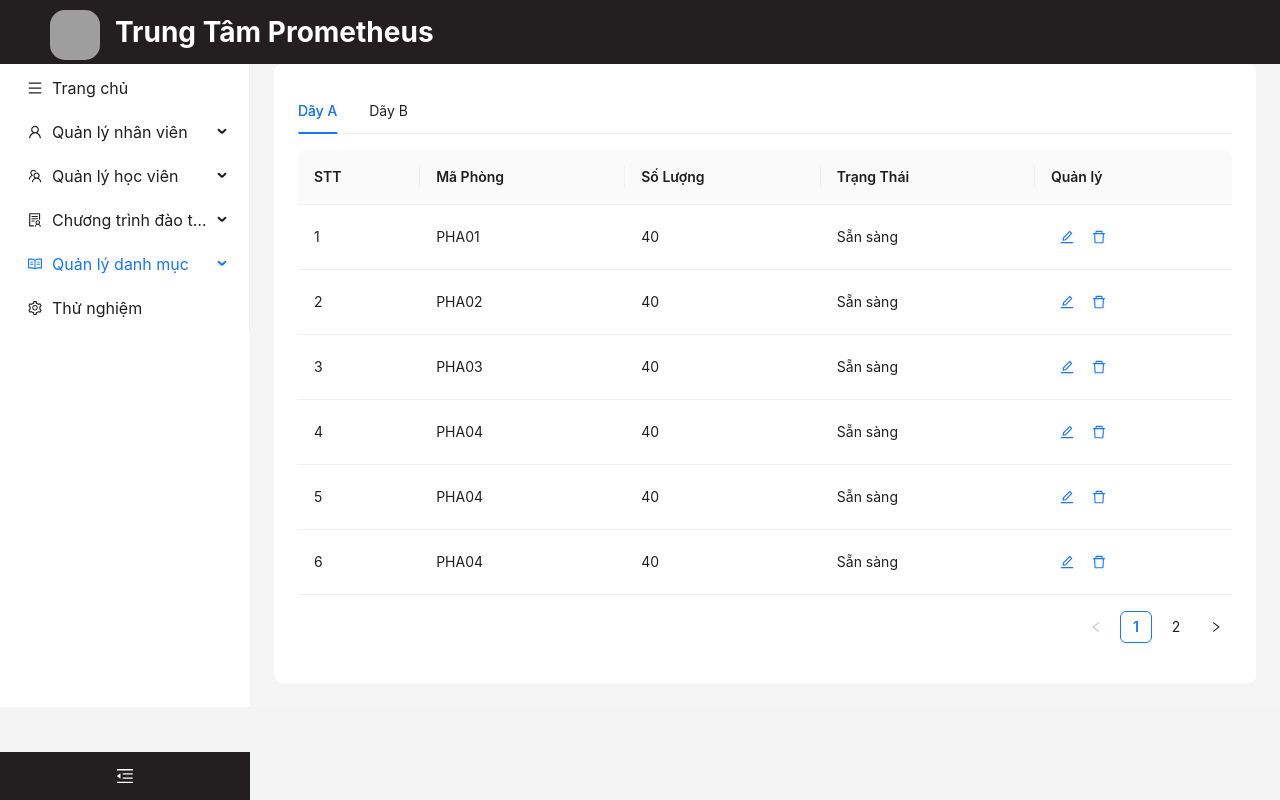
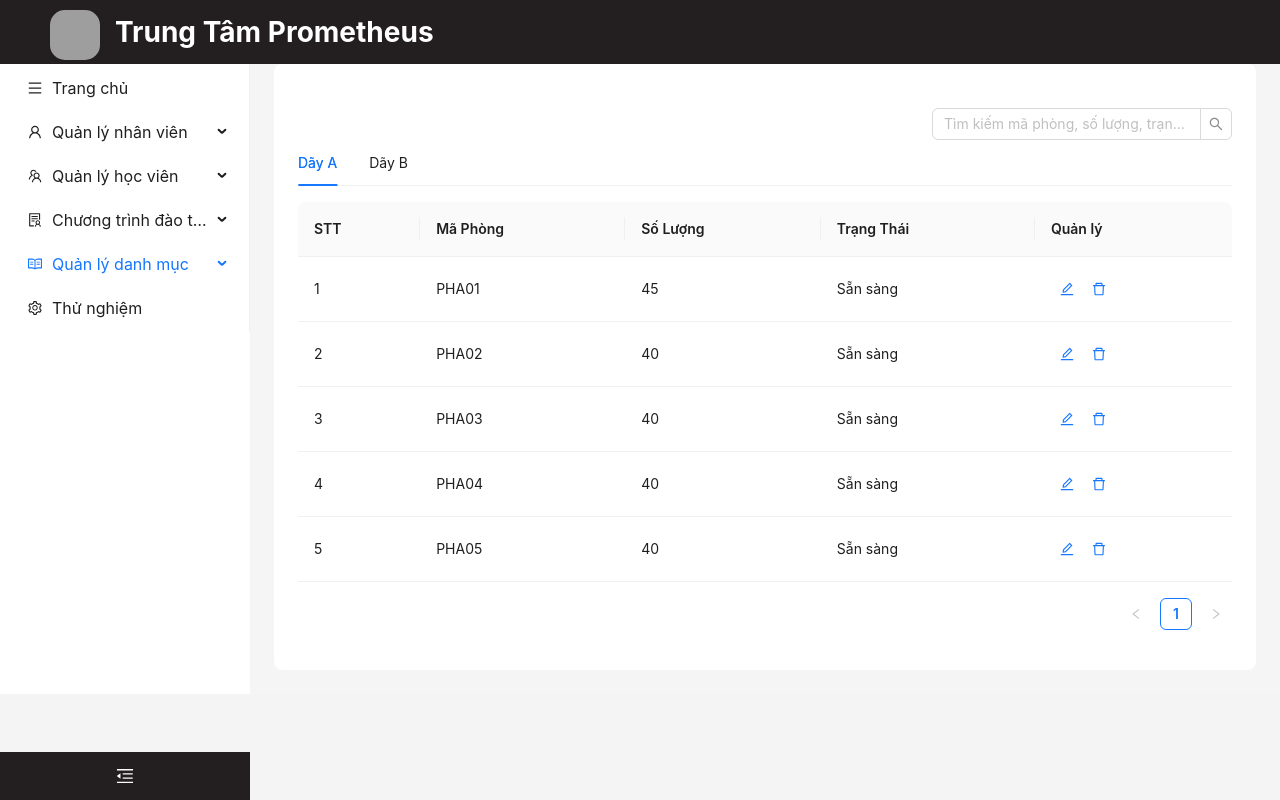
Before and after one commit to Smile005/TrungTamTinHoc, a React (Create React App) app in the folder front-end/: page /phonghoc in a window 1280 px wide. Built offline with nearby package versions, Linux system fonts and the light colour scheme; grey boxes are pictures that could not be loaded.

Commit message:
Them search bar có thể search đc trong PH

```diff
--- a/front-end/src/pages/PhongHoc.tsx
+++ b/front-end/src/pages/PhongHoc.tsx
@@ -1,8 +1,9 @@
-import React from 'react';
-import { Tabs, Table, Button } from 'antd';
+import React, { useState } from 'react';
+import { Tabs, Table, Button, Input, Row, Col } from 'antd';
 import { EditOutlined, DeleteOutlined } from '@ant-design/icons';
 
 const { TabPane } = Tabs;
+const { Search } = Input;
 
 interface DataType {
   key: string;
@@ -13,23 +14,16 @@ interface DataType {
 
 // Dữ liệu mẫu cho các trang tính khác nhau
 const sheet1Data: DataType[] = [
-  { key: '1', maPhong: ' PHA01', soLuong: 40, trangThai: 'Sẵn sàng' },
-  { key: '2', maPhong: ' PHA02', soLuong: 40, trangThai: 'Sẵn sàng' },
-  { key: '3', maPhong: ' PHA03', soLuong: 40, trangThai: 'Sẵn sàng'  },
-  { key: '4', maPhong: ' PHA04', soLuong: 40, trangThai: 'Sẵn sàng' },
-  { key: '5', maPhong: ' PHA04', soLuong: 40, trangThai: 'Sẵn sàng' },
-  { key: '6', maPhong: ' PHA04', soLuong: 40, trangThai: 'Sẵn sàng' },
-  { key: '7', maPhong: ' PHA04', soLuong: 40, trangThai: 'Sẵn sàng' },
-  { key: '8', maPhong: ' PHA04', soLuong: 40, trangThai: 'Sẵn sàng' },
-  { key: '9', maPhong: ' PHA04', soLuong: 40, trangThai: 'Sẵn sàng' },
-  { key: '10', maPhong: ' PHA04', soLuong: 40, trangThai: 'Sẵn sàng' },
-  { key: '11', maPhong: ' PHA04', soLuong: 40, trangThai: 'Sẵn sàng' },
-
+  { key: '1', maPhong: 'PHA01', soLuong: 45, trangThai: 'Sẵn sàng' },
+  { key: '2', maPhong: 'PHA02', soLuong: 40, trangThai: 'Sẵn sàng' },
+  { key: '3', maPhong: 'PHA03', soLuong: 40, trangThai: 'Sẵn sàng' },
+  { key: '4', maPhong: 'PHA04', soLuong: 40, trangThai: 'Sẵn sàng' },
+  { key: '5', maPhong: 'PHA05', soLuong: 40, trangThai: 'Sẵn sàng' },
 ];
 
 const sheet2Data: DataType[] = [
-  { key: '1', maPhong: ' PHB03', soLuong: 40, trangThai: 'Chưa mở'  },
-  { key: '2', maPhong: ' PHB04', soLuong: 40, trangThai: 'Sẵn sàng' },
+  { key: '1', maPhong: 'PHB03', soLuong: 40, trangThai: 'Chưa mở' },
+  { key: '2', maPhong: 'PHB04', soLuong: 40, trangThai: 'Sẵn sàng' },
 ];
 
 // Cột của bảng
@@ -37,7 +31,7 @@ const getColumns = (startIndex: number) => [
   {
     title: 'STT',
     key: 'stt',
-    render: (_: any, __: DataType, index: number) => startIndex + index + 1,  // Số thứ tự liên tục
+    render: (_: any, __: DataType, index: number) => startIndex + index + 1, // Số thứ tự liên tục
   },
   {
     title: 'Mã Phòng',
@@ -67,25 +61,61 @@ const getColumns = (startIndex: number) => [
 ];
 
 const LopHoc: React.FC = () => {
+  const [searchText, setSearchText] = useState('');
+  const [filteredData1, setFilteredData1] = useState(sheet1Data);
+  const [filteredData2, setFilteredData2] = useState(sheet2Data);
+
+  const onSearch = (value: string) => {
+    setSearchText(value);
+
+    // Lọc dữ liệu của Dãy A và Dãy B dựa trên tìm kiếm (mã phòng, số lượng, trạng thái)
+    const filteredSheet1 = sheet1Data.filter((item) =>
+      item.maPhong.toLowerCase().includes(value.toLowerCase()) ||
+      item.soLuong.toString().includes(value) ||
+      item.trangThai.toLowerCase().includes(value.toLowerCase())
+    );
+    const filteredSheet2 = sheet2Data.filter((item) =>
+      item.maPhong.toLowerCase().includes(value.toLowerCase()) ||
+      item.soLuong.toString().includes(value) ||
+      item.trangThai.toLowerCase().includes(value.toLowerCase())
+    );
+
+    setFilteredData1(filteredSheet1);
+    setFilteredData2(filteredSheet2);
+  };
+
   return (
+    <Row gutter={16}>
+      <Col span={24} style={{ textAlign: 'right', marginTop: '20px' }}>
+        <Search
+          placeholder="Tìm kiếm mã phòng, số lượng, trạng thái"
+          onSearch={onSearch}
+          style={{ width: 300 }}
+          value={searchText}
+          onChange={(e) => onSearch(e.target.value)}
+        />
+      </Col>
+      <Col span={24}>
         <Tabs defaultActiveKey="1">
           <TabPane tab="Dãy A" key="1">
             <Table
               columns={getColumns(0)}
-          dataSource={sheet1Data}
+              dataSource={filteredData1}
               pagination={{ pageSize: 6 }}
               rowKey="key"
             />
           </TabPane>
           <TabPane tab="Dãy B" key="2">
             <Table
-          columns={getColumns(sheet1Data.length)}
-          dataSource={sheet2Data}
+              columns={getColumns(filteredData1.length)}
+              dataSource={filteredData2}
               pagination={{ pageSize: 6 }}
               rowKey="key"
             />
           </TabPane>
         </Tabs>
+      </Col>
+    </Row>
   );
 };
 
```
Lines whose indentation alone changed are shown as unchanged.
